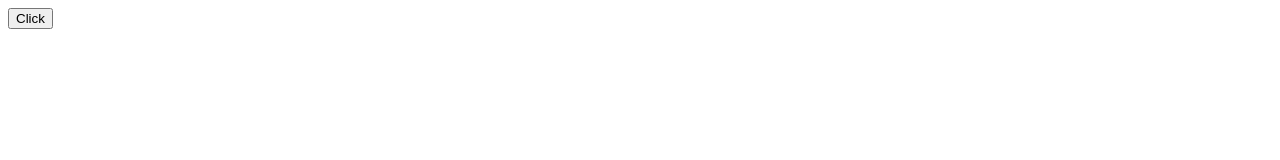
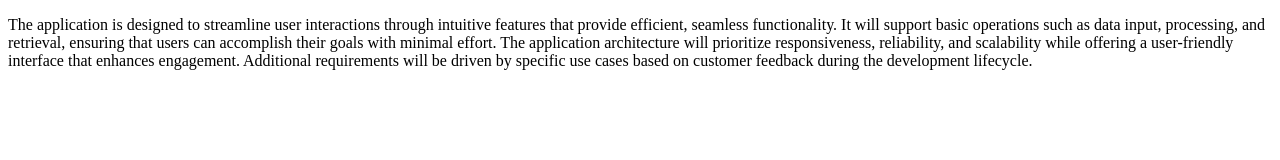
Before and after one commit to odl-user-1750650/capstone, a plain HTML site: page index.html in a window 1280 px wide. Drawn offline with Linux system fonts and the light colour scheme.

Commit message:
"Add code"

```diff
--- a/index.html
+++ b/index.html
@@ -1,10 +1,9 @@
 <!DOCTYPE html>
 <html>
-  <head>
-    <title>Simple Button</title>
-  </head>
-  <body>
-    <!-- Simple HTML button with text "Click" -->
-    <button>Click</button>
-  </body>
+<head>
+    <title>Simple Paragraph</title>
+</head>
+<body>
+    <p>The application is designed to streamline user interactions through intuitive features that provide efficient, seamless functionality. It will support basic operations such as data input, processing, and retrieval, ensuring that users can accomplish their goals with minimal effort. The application architecture will prioritize responsiveness, reliability, and scalability while offering a user-friendly interface that enhances engagement. Additional requirements will be driven by specific use cases based on customer feedback during the development lifecycle.</p>
+</body>
 </html>
```
